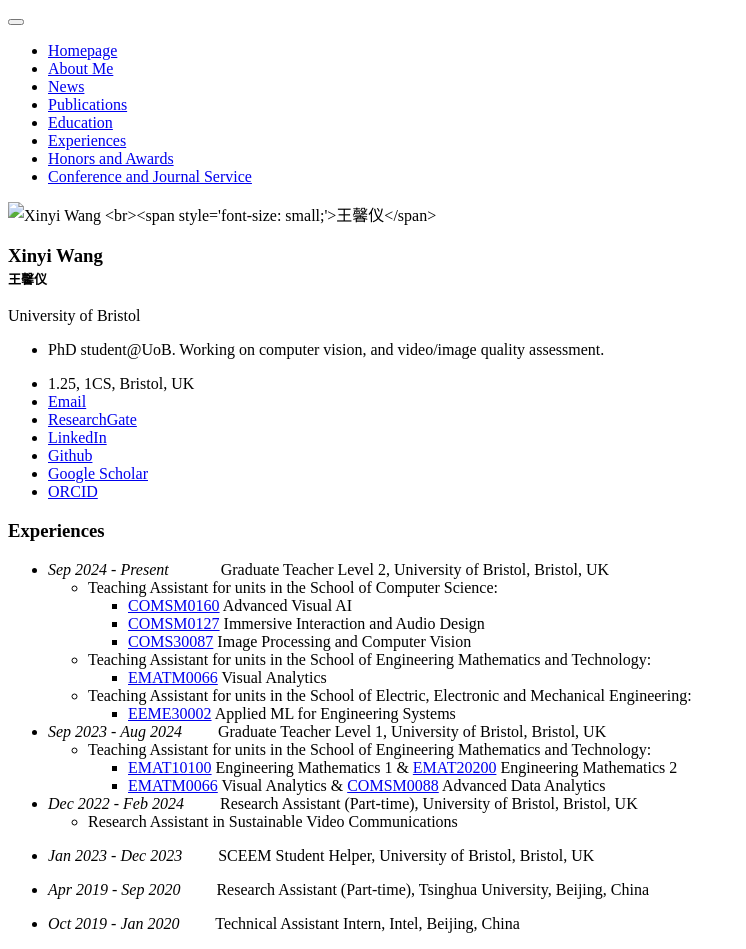
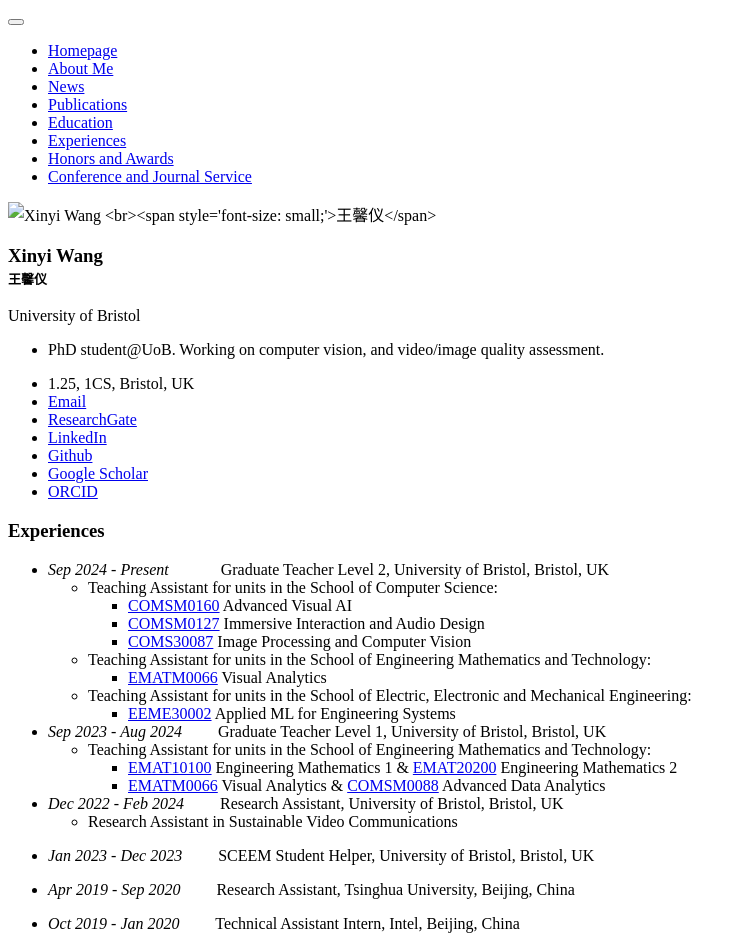
Before and after one commit to xinyiW915/xinyiW915.github.io, a Jekyll site: the page built from _pages/includes/exp.md, in a window 1280 px wide. Shown: the whole page, without its empty margins (0-746 px from the left). Built offline with Jekyll 4.4.1, drawn with Linux system fonts in a browser that asks for light colours; our own code applies the rules of GitHub Pages for plain Markdown files.

Commit message:
Update exp.md

```diff
--- a/_pages/includes/exp.md
+++ b/_pages/includes/exp.md
@@ -14,11 +14,11 @@
     - [EMAT10100](https://www.bris.ac.uk/unit-programme-catalogue/UnitDetails.jsa?ayrCode=23%2F24&unitCode=EMAT10100) Engineering Mathematics 1 & [EMAT20200](https://www.bris.ac.uk/unit-programme-catalogue/UnitDetails.jsa?ayrCode=23%2F24&unitCode=EMAT20200) Engineering Mathematics 2
     - [EMATM0066](https://www.bris.ac.uk/unit-programme-catalogue/UnitDetails.jsa?ayrCode=23%2F24&unitCode=EMATM0066) Visual Analytics & [COMSM0088](https://www.bris.ac.uk/unit-programme-catalogue/UnitDetails.jsa?ayrCode=23%2F24&unitCode=COMSM0088) Advanced Data Analytics
 
-- *Dec 2022 - Feb 2024*&emsp;&emsp; Research Assistant (Part-time), University of Bristol, Bristol, UK
+- *Dec 2022 - Feb 2024*&emsp;&emsp; Research Assistant, University of Bristol, Bristol, UK
   - Research Assistant in Sustainable Video Communications
 
 - *Jan 2023 - Dec 2023*&emsp;&emsp; SCEEM Student Helper, University of Bristol, Bristol, UK
 
-- *Apr 2019 - Sep 2020*&emsp;&emsp; Research Assistant (Part-time), Tsinghua University, Beijing, China
+- *Apr 2019 - Sep 2020*&emsp;&emsp; Research Assistant, Tsinghua University, Beijing, China
 
 - *Oct 2019 - Jan 2020*&emsp;&emsp; Technical Assistant Intern, Intel, Beijing, China
```
